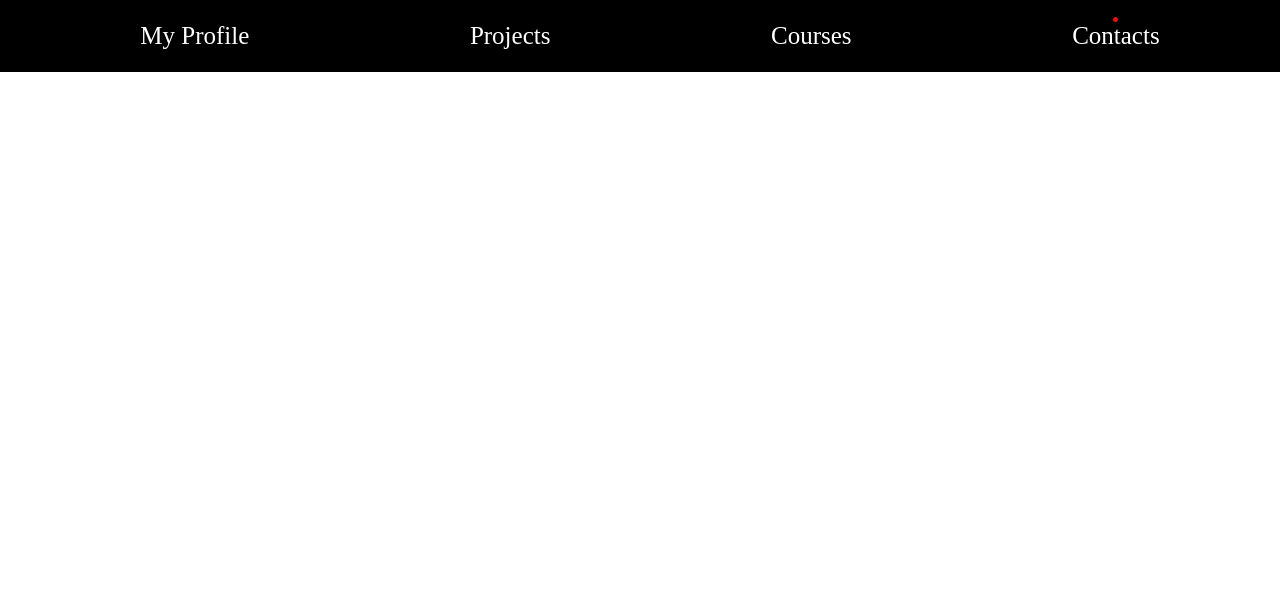
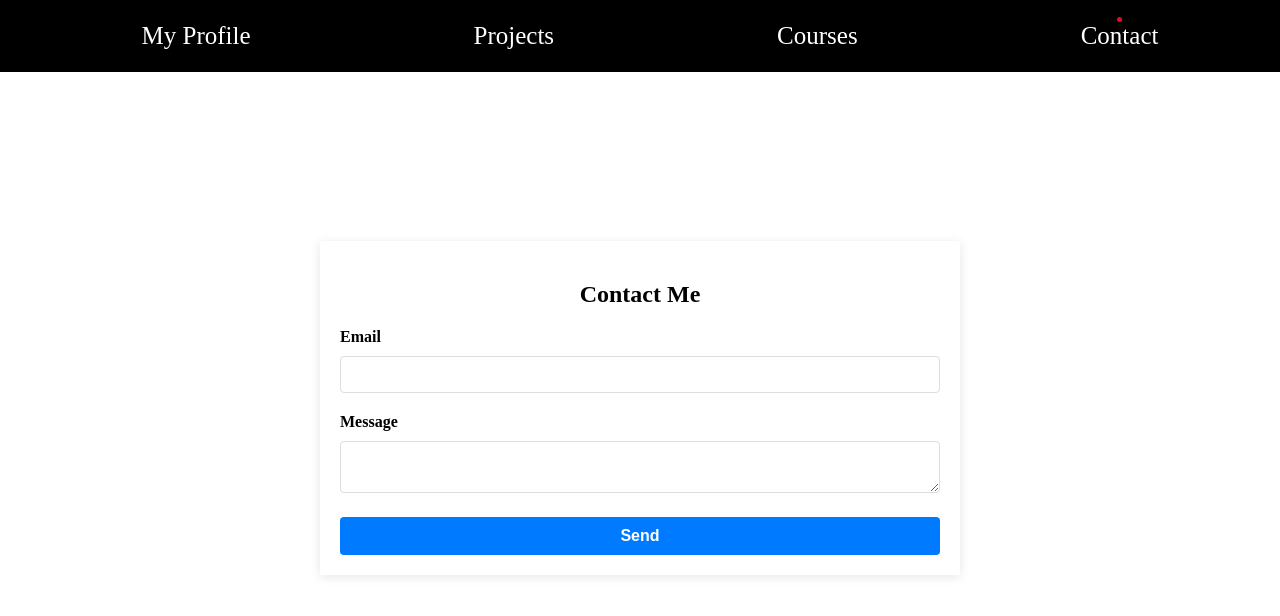
Before and after one commit to yoseph0524/my-website, a React (Create React App) app: page /contacts in a window 1280 px wide. Shown: the top 616 px of the page. Built offline with nearby package versions, Linux system fonts and the light colour scheme.

Commit message:
created contact page

```diff
--- a/package.json
+++ b/package.json
@@ -15,7 +15,6 @@
     "@types/react-dom": "^18.0.9",
     "@types/react-stars": "^2.2.1",
     "framer-motion": "^7.6.7",
-    "gh-pages": "^4.0.0",
     "react": "^18.2.0",
     "react-beautiful-dnd": "^13.1.1",
     "react-dom": "^18.2.0",
@@ -59,7 +58,8 @@
   "devDependencies": {
     "@types/react-beautiful-dnd": "^13.1.2",
     "@types/react-helmet": "^6.1.5",
-    "@types/styled-components": "^5.1.26"
+    "@types/styled-components": "^5.1.26",
+    "gh-pages": "^6.0.0"
   },
   "homepage": "https://yoseph0524.github.io/my-website"
 }
--- a/public/index.html
+++ b/public/index.html
@@ -2,7 +2,7 @@
 <html lang="en">
   <head>
     <meta charset="utf-8" />
-    <link rel="icon" href="%PUBLIC_URL%/favicon.ico" />
+    <link rel="icon" href="%PUBLIC_URL%/iogo.png" />
     <meta name="viewport" content="width=device-width, initial-scale=1" />
     <meta name="theme-color" content="#000000" />
     <meta
--- a/src/components/header.tsx
+++ b/src/components/header.tsx
@@ -136,7 +136,7 @@ function Header() {
                 cursor: "pointer",
               }}
             >
-              Contacts {contactsMatch && <Circle layoutId="circle" />}
+              Contact {contactsMatch && <Circle layoutId="circle" />}
             </Link>
           </Item>
         </Items>
--- a/src/routes/Contacts.tsx
+++ b/src/routes/Contacts.tsx
@@ -1,5 +1,43 @@
-function Contacts() {
-  return <></>;
-}
+import React, { useState } from "react";
+import "./contact.css";
 
-export default Contacts;
+const Contact = () => {
+  const [email, setEmail] = useState("");
+  const [message, setMessage] = useState("");
+
+  const handleSubmit = (e: { preventDefault: () => void }) => {
+    e.preventDefault();
+    // TODO: Integrate with your backend or email service to send the email
+    console.log(`Email: ${email}, Message: ${message}`);
+  };
+
+  return (
+    <div className="center-container">
+      <div className="contact-container">
+        <h2>Contact Me</h2>
+        <form onSubmit={handleSubmit}>
+          <div className="input-group">
+            <label>Email</label>
+            <input
+              type="email"
+              value={email}
+              onChange={(e) => setEmail(e.target.value)}
+              required
+            />
+          </div>
+          <div className="input-group">
+            <label>Message</label>
+            <textarea
+              value={message}
+              onChange={(e) => setMessage(e.target.value)}
+              required
+            ></textarea>
+          </div>
+          <button type="submit">Send</button>
+        </form>
+      </div>
+    </div>
+  );
+};
+
+export default Contact;
--- a/src/routes/Detail.module.css
+++ b/src/routes/Detail.module.css
@@ -9,11 +9,54 @@
   justify-content: space-between;
   margin-bottom: 20px;
 }
+
+.header h1 {
+  font-size: 50px;
+}
 .view {
   display: flex;
   flex-direction: column;
   justify-content: center;
   align-items: center;
+  gap: 10px; /* Gap between buttons */
+  margin-top: 20px;
+}
+
+.view a {
+  text-decoration: none; /* Removes the underline */
+}
+
+.view button {
+  cursor: pointer; /* Shows a hand cursor when hovering over the button */
+  padding: 10px 20px;
+  border: none;
+  border-radius: 5px;
+  font-size: 16px;
+  font-weight: 600; /* Makes the font slightly bold */
+  transition: background-color 0.3s, transform 0.1s; /* Smooth transition effect on hover */
+
+  /* Background and text color */
+  background-color: #007bff;
+  color: #ffffff;
+
+  /* Remove focus styles for cleaner design */
+  outline: none;
+  box-shadow: none;
+}
+
+/* Hover effect for the button */
+.view button:hover {
+  background-color: #0056b3; /* Darkens the background color a bit */
+  transform: scale(1.05); /* Slightly enlarges the button */
+}
+
+/* If you wish, you can differentiate the code button from the web button */
+.view a:nth-child(2) button {
+  background-color: #333; /* Darker background for the code button */
+}
+
+.view a:nth-child(2) button:hover {
+  background-color: #111; /* Even darker on hover for the code button */
 }
 
 .img {
@@ -22,7 +65,6 @@
 }
 
 .h1 {
-  font-size: 60px;
   margin-top: 10px;
   display: block;
   width: 600px;
--- /dev/null
+++ b/src/routes/contact.css
@@ -0,0 +1,55 @@
+.center-container {
+  display: flex;
+  justify-content: center;
+  align-items: center;
+  height: 100vh; /* 100% of the viewport height */
+}
+
+.contact-container {
+  max-width: 600px;
+  padding: 20px;
+  box-shadow: 0 2px 10px rgba(0, 0, 0, 0.1);
+  width: 50%;
+}
+
+h2 {
+  text-align: center;
+  margin-bottom: 20px;
+}
+
+.input-group {
+  margin-bottom: 20px;
+}
+
+label {
+  display: block;
+  margin-bottom: 10px;
+  font-weight: bold;
+}
+
+input,
+textarea {
+  width: 100%;
+  padding: 10px;
+  border: 1px solid #ddd;
+  border-radius: 4px;
+  box-sizing: border-box;
+}
+
+button {
+  display: block;
+  width: 100%;
+  padding: 10px;
+  background-color: #007bff;
+  color: #fff;
+  border: none;
+  border-radius: 4px;
+  cursor: pointer;
+  font-size: 16px;
+  font-weight: bold;
+  transition: background-color 0.3s;
+}
+
+button:hover {
+  background-color: #0056b3;
+}
```
Also changed, not shown: public/iogo.png (added), 1 other file (tests, documents, lock files or other folders).
